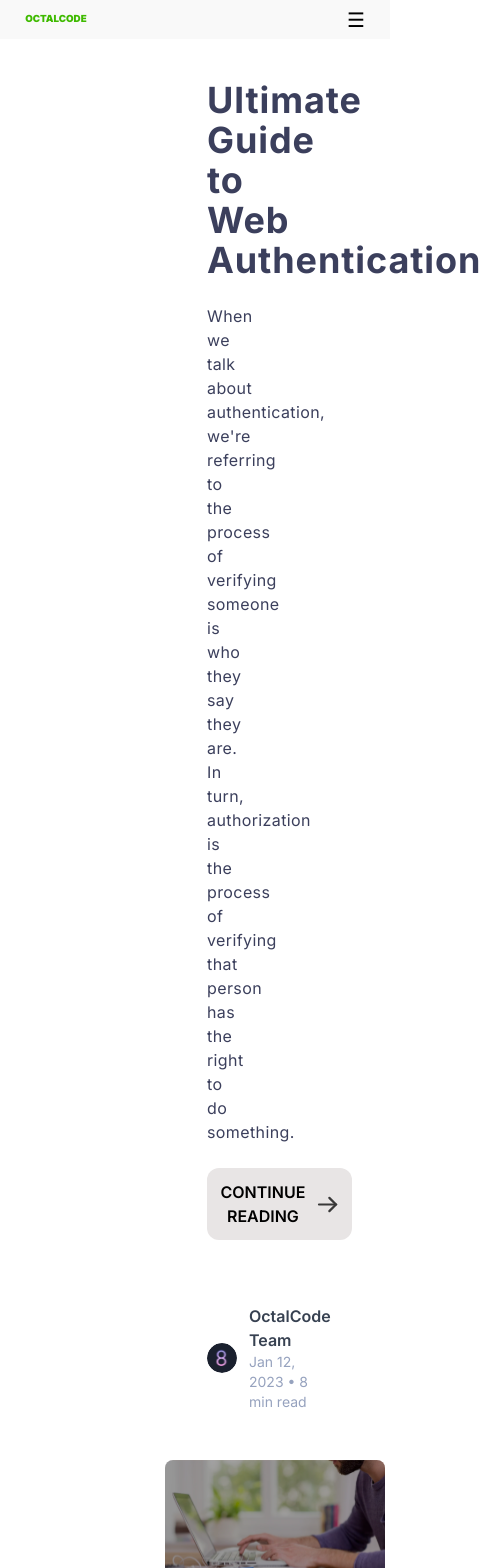
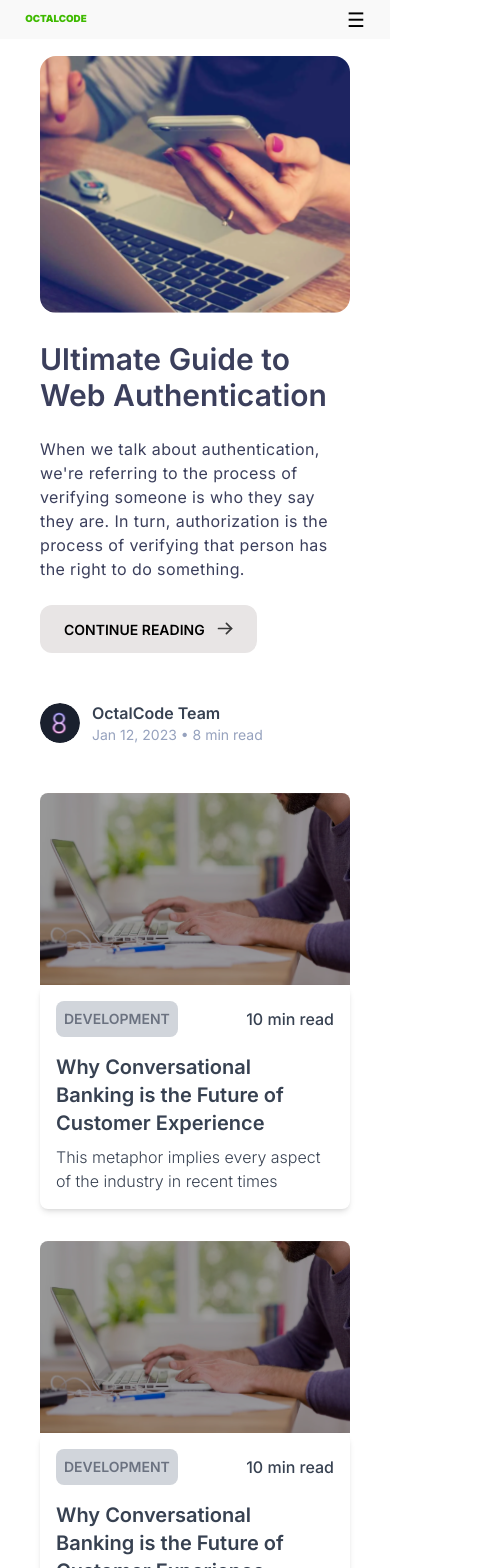
Before and after one commit to Raahim-Ali/Lozdon, a Next.js app: page /Blog in a window 390 px wide. Shown: the top 1568 px of the page, 481 px wide, since content can reach past the window. Built offline with nearby package versions, Linux system fonts and the light colour scheme.

Commit message:
Blog Section responsived

```diff
--- a/app/Blog/container/BlogCard.js
+++ b/app/Blog/container/BlogCard.js
@@ -80,25 +80,20 @@ export default function BlogCard() {
   ];
   return (
     <>
-      <div className="">
       <div className="flex flex-wrap gap-8 ">
         {blogs.map((blog, index) => (
           <div
-              className="flex-grow flex flex-col gap-6 md:w-1/3 lg:w-1/4 rounded-md self-stretch"
+            className="flex-grow flex flex-col  w-full  md:w-1/2 lg:w-2/5  xl:w-1/4 rounded-md self-stretch"
             key={index}
           >
             <img
               className="rounded-t-lg w-full"
               src={blog.imageSrc}
               alt={blog.title}
-                style={{ width: "100%" }}
             />
-              <div
-                className="pr-8 pl-8  rounded-lg shadow-md"
-                style={{ width: "100%" }}
-              >
-                <div className="flex justify-between items-center pt-1 pb-4">
-                  <button className="bg-gray-300  p-2 flex items-center justify-center rounded-lg cursor-pointer uppercase">
+            <div className="px-4  md:px-8 rounded-lg shadow-md w-full">
+              <div className="flex justify-between items-center py-4 ">
+                <button className="bg-gray-300  p-2 flex  sm:items-center sm:justify-center rounded-lg cursor-pointer uppercase">
                   <p className="text-sm font-semibold text-gray-500">
                     {blog.buttonText}
                   </p>
@@ -123,7 +118,7 @@ export default function BlogCard() {
           </div>
         ))}
       </div>
-      </div>
+      {/* </div> */}
     </>
   );
 }
--- a/app/Blog/container/UltimateGuideToWeb.js
+++ b/app/Blog/container/UltimateGuideToWeb.js
@@ -4,31 +4,19 @@ import Link from "next/link";
 
 export default function UltimateGuideToWeb() {
   return (
-    <div className="flex" style={{ gap: "2.625rem" }}>
+    <div className="flex flex-col gap-7 sm:gap-11 xl:flex-row w-full">
       {/* Left Section: Image */}
-      <div
-        style={{
-          width: "40%",
-          overflow: "hidden",
-          height: "500px",
-          borderRadius: "14px",
-        }}
-      >
+      <div className="xl:w-2/5 overflow-hidden xl:h-96 rounded-2xl">
         <img
           src="/Assets/Blog/UltimateGuideToWebImage.svg"
-          className="max-w-full h-auto"
+          className="max-w-full w-full object-cover"
           alt="Web Authentication"
-          style={{
-            width: "100%",
-            // height: "70s%",
-            objectFit: "cover",
-          }}
         />
       </div>
 
-      <div className="flex flex-col max-w-xl gap-16" style={{ width: "50%" }}>
-        <div className="flex flex-col gap-6 ">
-          <p className="poppins font-bold tracking-wide text-4xl">
+      <div className="flex flex-col gap-12 xl:max-w-xl xl:gap-16 xl:w-1/2">
+        <div className="flex flex-col gap-6  w-full">
+          <p className="poppins font-semibold text-3xl md:font-bold md:tracking-wide md:text-4xl">
             Ultimate Guide to Web Authentication
           </p>
 
@@ -42,11 +30,16 @@ export default function UltimateGuideToWeb() {
           <div>
             <button className="bg-grey py-3 px-6 flex gap-3 rounded-xl justify-center items-center">
               <Link href="/BlogDetails">
-                <span className="text-base inter font-semibold uppercase">
+                <span className="text-sm md:text-base inter font-semibold uppercase">
                   Continue Reading
                 </span>
               </Link>
-              <img src="/Assets/Blog/Arrow.svg" alt="Continue Reading Arrow" />
+              <div className="w-4 md:w-5">
+                <img
+                  src="/Assets/Blog/Arrow.svg"
+                  alt="Continue Reading Arrow"
+                />
+              </div>
             </button>
           </div>
         </div>
--- a/app/Blog/page.js
+++ b/app/Blog/page.js
@@ -6,10 +6,7 @@ import BlogCard from "./container/BlogCard";
 export default function page() {
   return (
     <>
-      <div
-        className="flex flex-col gap-12"
-        style={{ padding: "5rem 10.3125rem 6.25rem 10.3125rem" }}
-      >
+      <div className="flex flex-col gap-12 py-14 px-10 md:py-16 md:px-12  xl:pt-20 xl:pb-24 xl:px-40">
         <UltimateGuideToWeb />
         <BlogCard />
       </div>
--- a/app/about-us/container/AboutClient.js
+++ b/app/about-us/container/AboutClient.js
@@ -42,10 +42,7 @@ const cardData = [
 export default function AboutClient() {
   return (
     <>
-      <div
-        className="flex flex-col py-10 px-8 md:py-20  md:px-36  bg-primaryBlack gap-12"
-        style={{ paddingTop: "100px", paddingBottom: "100px" }}
-      >
+      <div className="flex flex-col py-10 px-8 md:py-20  md:px-36  bg-primaryBlack gap-12">
         <div className="gap-3 flex flex-col">
           {/* text Section */}
           {/* <p className="custom-text-24 text-whitePrimary">.why they love</p> */}
```
Lines whose indentation alone changed are shown as unchanged.
